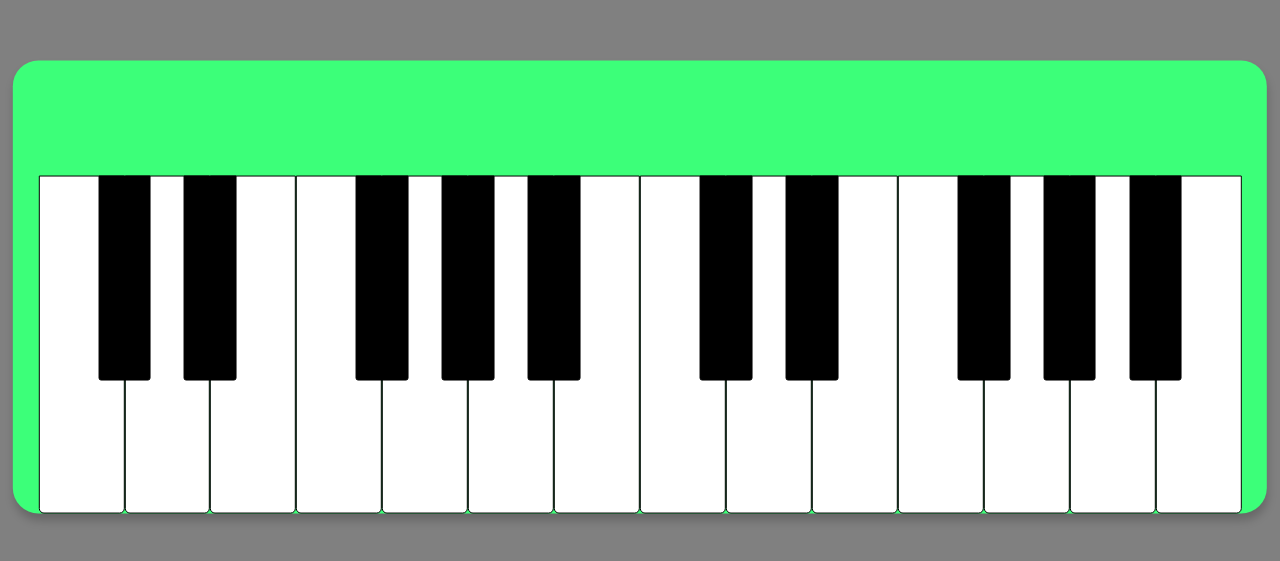
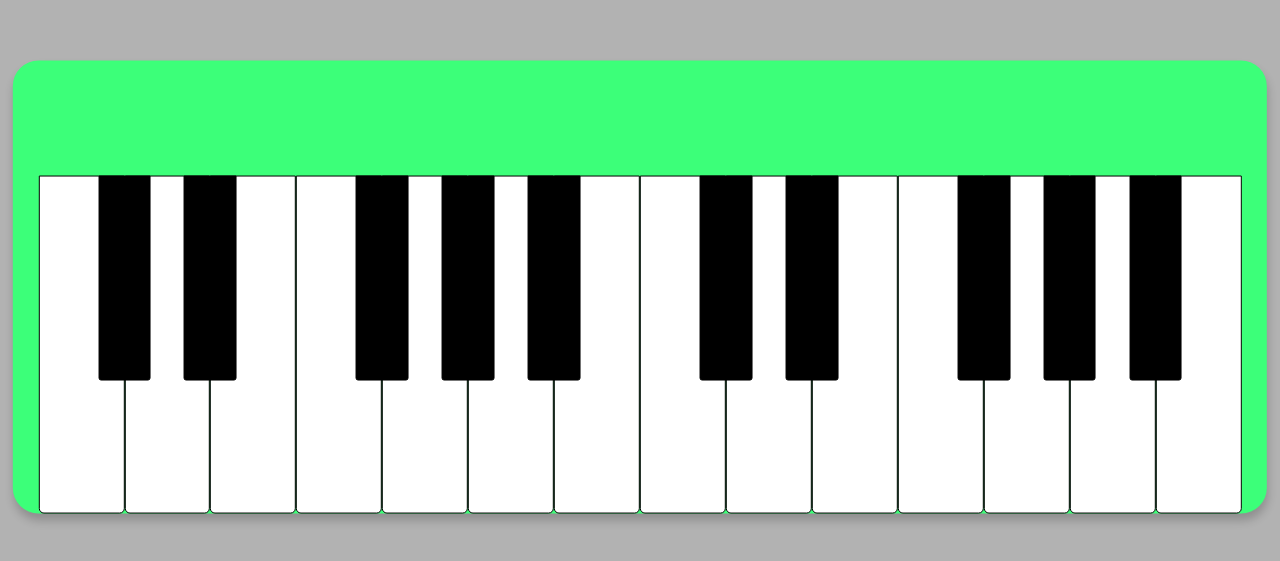
Before and after one commit to duffyscript/piano-for-baby, a React (Create React App) app: page / in a window 1280 px wide. Shown: the part 113-674 px from the top of the page. Built offline with nearby package versions, Linux system fonts and the light colour scheme.

Commit message:
buttons - disable context menu

```diff
--- a/src/App.css
+++ b/src/App.css
@@ -1,5 +1,5 @@
 .App {
-  height: 100vh;
-  width: 100vw;
-  background: gray;
+    height: 100vh;
+    width: 100vw;
+    background: #b2b2b2;
 }
--- a/src/App.tsx
+++ b/src/App.tsx
@@ -1,4 +1,3 @@
-import React from 'react';
 import './App.css';
 import Piano from "./modules/piano/components/Piano";
 
--- a/src/index.css
+++ b/src/index.css
@@ -1,13 +1,9 @@
 body {
-  margin: 0;
-  font-family: -apple-system, BlinkMacSystemFont, 'Segoe UI', 'Roboto', 'Oxygen',
+    margin: 0;
+    font-family: -apple-system, BlinkMacSystemFont, 'Segoe UI', 'Roboto', 'Oxygen',
     'Ubuntu', 'Cantarell', 'Fira Sans', 'Droid Sans', 'Helvetica Neue',
     sans-serif;
-  -webkit-font-smoothing: antialiased;
-  -moz-osx-font-smoothing: grayscale;
+    -webkit-font-smoothing: antialiased;
+    -moz-osx-font-smoothing: grayscale;
+    touch-action: none;
 }
-
-code {
-  font-family: source-code-pro, Menlo, Monaco, Consolas, 'Courier New',
-    monospace;
-}
--- a/src/modules/piano/styles/index.ts
+++ b/src/modules/piano/styles/index.ts
@@ -25,6 +25,7 @@
             background: '#fff',
             border: '0.12vw solid #000',
             borderRadius: '0 0 0.4vw 0.4vw',
+            userSelect: 'none',
 
             '&::before': {
                 content: '""',
@@ -46,6 +47,7 @@
             transform: 'translateX(-50%)',
             borderRadius: '0 0 0.2vw 0.2vw',
             border: '.12vw solid #000',
+            userSelect: 'none',
         },
         keyBlackPressed: {
             borderRightColor: theme.colors.secondaryDark,
```
